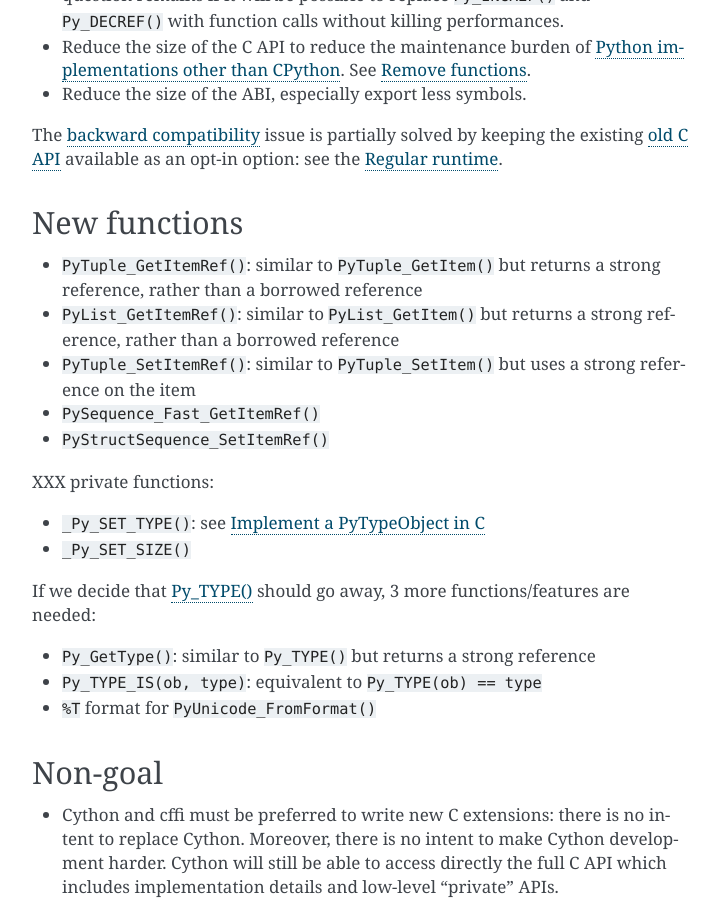
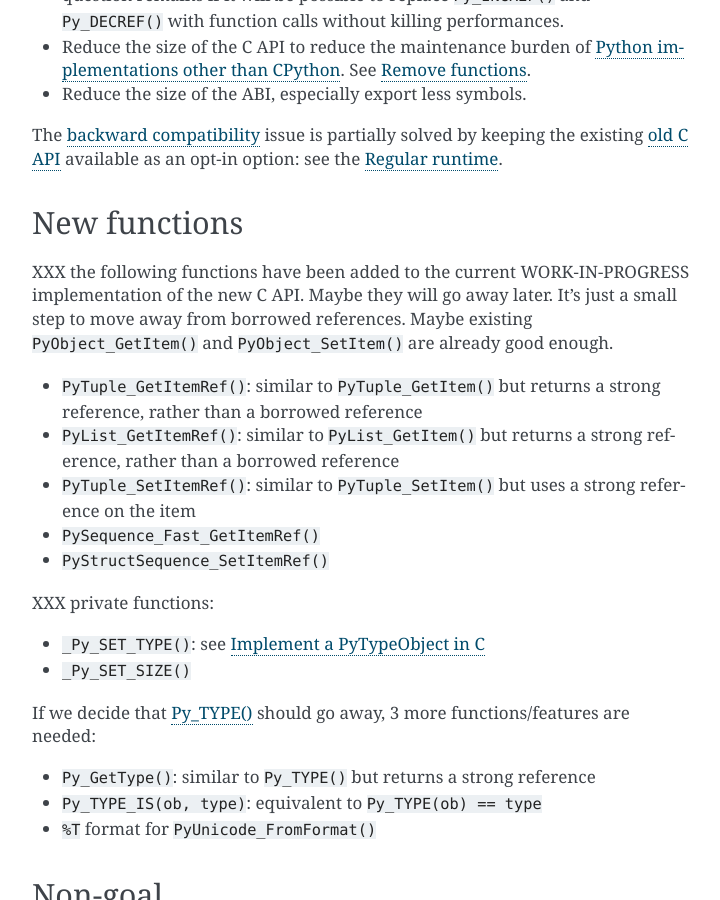
Before and after one commit to pythoncapi/pythoncapi, a Sphinx documentation site: the page built from doc/new_api.rst, in a window 1280 px wide and 900 px high, scrolled down 304 px. Shown: the whole window, without its empty margins (388-1108 px from the left). Built offline with Sphinx 7.4.7, drawn with Linux system fonts in a browser that asks for light colours.

Commit message:
new API XXX

```diff
--- a/doc/new_api.rst
+++ b/doc/new_api.rst
@@ -25,6 +25,11 @@ see the :ref:`Regular runtime <regular-runtime>`.
 
 New functions
 =============
+
+XXX the following functions have been added to the current WORK-IN-PROGRESS
+implementation of the new C API. Maybe they will go away later. It's just a
+small step to move away from borrowed references. Maybe existing
+``PyObject_GetItem()`` and ``PyObject_SetItem()`` are already good enough.
 
 * ``PyTuple_GetItemRef()``: similar to ``PyTuple_GetItem()`` but returns a
   strong reference, rather than a borrowed reference
```
